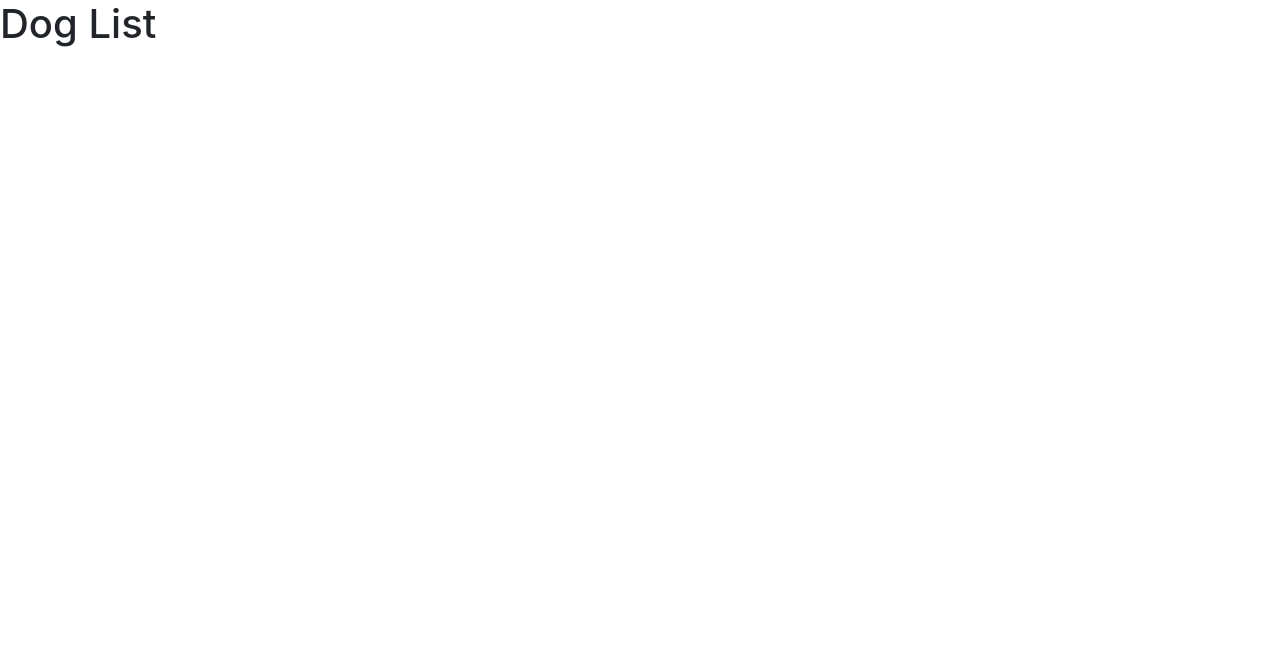
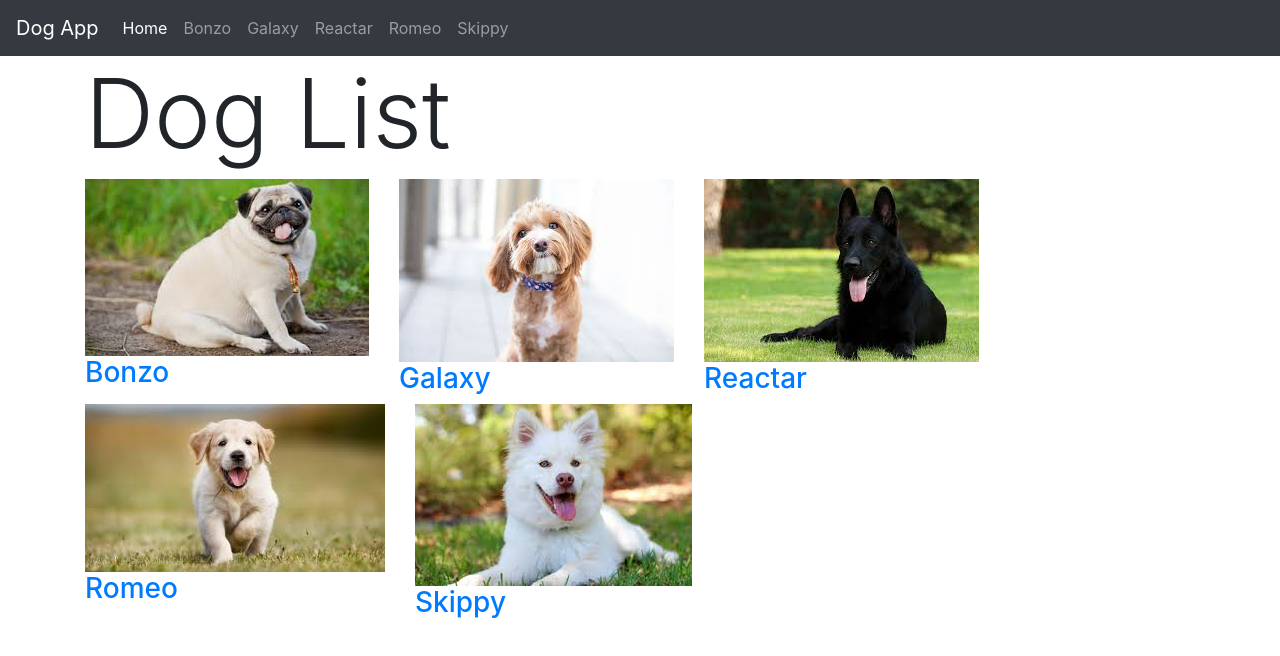
Before and after one commit to aggarwal-muskaan/dogs, a React (Create React App) app: page /dogs in a window 1280 px wide. Shown: the top 656 px of the page. Built offline with nearby package versions, Linux system fonts and the light colour scheme.

Commit message:
add logic

```diff
--- a/src/App.js
+++ b/src/App.js
@@ -1,16 +1,24 @@
-// import logo from './logo.svg';
 import React, { Component } from "react";
+import { Route, Switch } from "react-router-dom";
+
+////////******files*******//////////
+import Navbar from "./Navbar";
 import DogList from "./DogList";
-import "./App.css";
-import { Route, Switch } from "react-router-dom";
+import bonzo from "./images/bonzo.jpg";
+import galaxy from "./images/galaxy.jpg";
+import reactar from "./images/reactar.jpg";
+import romeo from "./images/romeo.jpg";
+import skippy from "./images/skippy.jpg";
+// import "./App.css";
+import DogsInfo from "./DogsInfo";
 
 class App extends Component {
   static defaultProps = {
-    dogs: [
+    dogDetails: [
       {
         name: "Bonzo",
-        age: 2,
-        src: "bonzo",
+        age: 5,
+        src: bonzo,
         facts: [
           "Bonzo has soo much energy!",
           "People call Bonzo 'vodafone wala kutta'",
@@ -20,9 +28,9 @@ class App extends Component {
       {
         name: "Galaxy",
         age: 1,
-        src: "galaxy",
+        src: galaxy,
         facts: [
-          "Galaxy is toooo friendly",
+          "Galaxy is toooo friendly.",
           "Galaxy wants to cuddle with you!",
           "Galaxy has two pony tails and a puff",
         ],
@@ -30,7 +38,7 @@ class App extends Component {
       {
         name: "Reactar",
         age: 4,
-        src: "reactar",
+        src: reactar,
         facts: [
           "Reactor has got his name from a stranger",
           "Reactar loves people more than dogs",
@@ -39,25 +47,50 @@ class App extends Component {
       },
       {
         name: "Romeo",
-        age: 6,
-        src: "romeo",
+        age: 1,
+        src: romeo,
         facts: [
           "Romeo loves to eat Sponge-Rasgulla",
           "Romeo gives you hug from behind.",
+          "Romeo like joy-rides in car.",
           "This Romeo don't chase 'Juliet'",
         ],
       },
-      // {
-      //   name: "Skippy",
-      //   age: 3,
-      //   src: "skippy",
-      //   facts: ["Skippy has ", "Skippy loves high jumping.", ""],
-      // },
+      {
+        name: "Skippy",
+        age: 3,
+        src: skippy,
+        facts: ["Skippy is terrible guard dog. ", "Skippy loves high jumping."],
+      },
     ],
   };
+
   render() {
+    const getDog = (prop) => {
+      let name = prop.match.params.dogName;
+      var foundDog = this.props.dogDetails.find(
+        (dog) => dog.name.toLowerCase() === name.toLowerCase()
+      );
+      return <DogsInfo dog={foundDog} {...prop} />;
+    };
     return (
-      <Route path="/dogs" render={() => <DogList dogs={this.props.dogs} />} />
+      <div>
+        <Navbar dogs={this.props.dogDetails} />
+        <Switch>
+          <Route
+            exact
+            path="/dogs"
+            render={(prop) => (
+              <DogList
+                dogs={this.props.dogDetails}
+                // myprop={prop}
+              />
+            )}
+            // component={DogList}
+          />
+          <Route exact path="/dogs/:dogName" render={getDog} />
+        </Switch>
+      </div>
     );
   }
 }
--- /dev/null
+++ b/src/DogList.css
@@ -0,0 +1,3 @@
+.DogList {
+  width: 90%;
+}
--- a/src/DogList.js
+++ b/src/DogList.js
@@ -1,10 +1,22 @@
 import React, { Component } from "react";
+import { Link } from "react-router-dom";
+import "./DogList.css";
 
 class DogList extends Component {
   render() {
     return (
-      <div>
-        <h1>Dog List</h1>
+      <div className="container justify-content-center">
+        <h1 className="display-1">Dog List</h1>
+        <div className="row  ">
+          {this.props.dogs.map((dog) => (
+            <Link to={`/dogs/${dog.name}`} key={dog.name}>
+              <div className="DogList col-md-6 col-lg-4">
+                <img src={dog.src} alt={dog.name} className="DogList-img" />
+                <h3>{dog.name}</h3>
+              </div>
+            </Link>
+          ))}
+        </div>
       </div>
     );
   }
--- /dev/null
+++ b/src/DogsInfo.js
@@ -0,0 +1,39 @@
+import React, { Component } from "react";
+import { Link } from "react-router-dom";
+
+class DogsInfo extends Component {
+  render() {
+    let { dog } = this.props;
+    return (
+      <div className="container">
+        <div className="DogsInfo row justify-content-center mt-5">
+          <div className="col-11 col-lg-5">
+            <div className="DogsInfo-card card">
+              <img className="card-img-top" src={dog.src} alt={dog.name} />
+              <div className="card-body">
+                <h2 className="card-title">{dog.name}</h2>
+                <h4 className="card-subtitle text-muted">
+                  {dog.age} yeard old.
+                </h4>
+              </div>
+              <ul className="list-group list-group-flush">
+                {dog.facts.map((fact, i) => (
+                  <li className="list-group-item" key={i}>
+                    {fact}
+                  </li>
+                ))}
+              </ul>
+              <div className="card-body ">
+                <Link to="/dogs" className="btn btn-info">
+                  {" "}
+                  Go Back
+                </Link>
+              </div>
+            </div>
+          </div>
+        </div>
+      </div>
+    );
+  }
+}
+export default DogsInfo;
--- /dev/null
+++ b/src/Navbar.js
@@ -0,0 +1,43 @@
+import React, { Component } from "react";
+import { NavLink } from "react-router-dom";
+
+class Navbar extends Component {
+  render() {
+    const dogLinks = this.props.dogs.map((d) => (
+      <li className="nav-item" key={d.name}>
+        <NavLink exact to={`/dogs/${d.name}`} className="nav-link">
+          {d.name}
+        </NavLink>
+      </li>
+    ));
+    return (
+      <div className="navbar navbar-expand-lg navbar-dark bg-dark">
+        <NavLink className="navbar-brand" to="/dogs">
+          Dog App
+        </NavLink>
+        <button
+          className="navbar-toggler"
+          type="button"
+          data-toggle="collapse"
+          data-target="#navbarNav"
+          aria-controls="navbarNav"
+          aria-expanded="false"
+          aria-label="Toggle navigation"
+        >
+          <span className="navbar-toggler-icon" />
+        </button>
+        <div className="collapse navbar-collapse" id="navbarNav">
+          <ul className="navbar-nav">
+            <li className="nav-item">
+              <NavLink to="/dogs" exact className="nav-link ">
+                Home
+              </NavLink>
+            </li>
+            {dogLinks}
+          </ul>
+        </div>
+      </div>
+    );
+  }
+}
+export default Navbar;
```
Also changed, not shown: src/DogsInfo.css (added), 1 other file (tests, documents, lock files or other folders).
